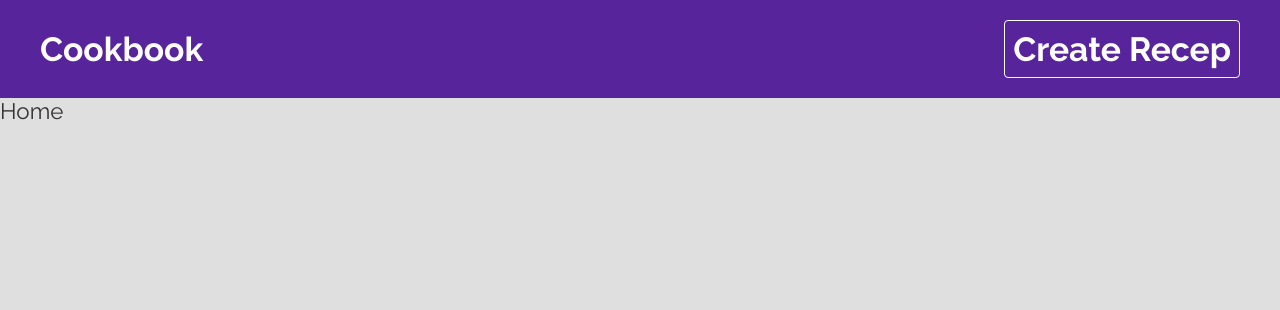
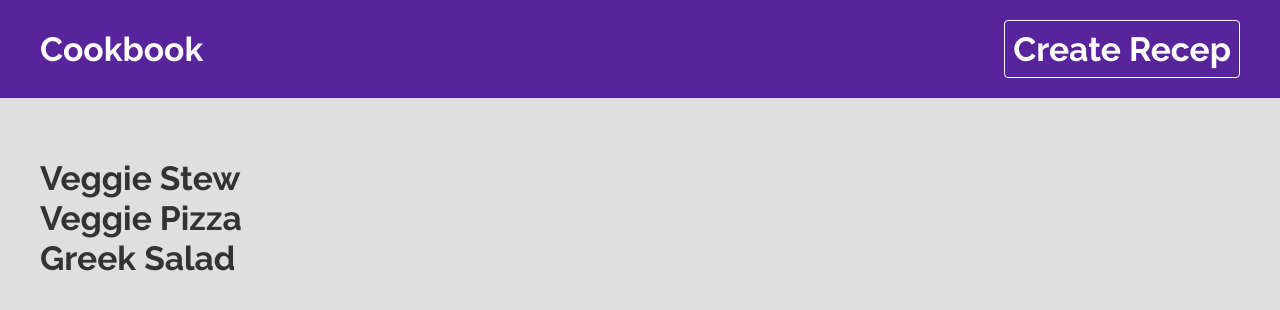
Before and after one commit to kalamarcin/cookbook, a React (Create React App) app: page / in a window 1280 px wide. Shown: the top 310 px of the page. Built offline with nearby package versions, Linux system fonts and the light colour scheme; data requests are answered from the project's data file.

Commit message:
useFetch

```diff
--- /dev/null
+++ b/src/hook/useFetch.js
@@ -0,0 +1,43 @@
+import { useState, useEffect } from "react"
+
+export const useFetch = (url) => {
+  const [data, setData] = useState(null)
+  const [isPending, setIsPending] = useState(false)
+  const [error, setError] = useState(null)
+
+  useEffect(() => {
+    const controller = new AbortController()
+
+    const fetchData = async () => {
+      setIsPending(true)
+
+      try {
+        const res = await fetch(url, { signal: controller.signal })
+        if(!res.ok) {
+          throw new Error(res.statusText)
+        }
+        const data = await res.json()
+
+        setIsPending(false)
+        setData(data)
+        setError(null)
+      } catch (err) {
+        if (err.name === "AbortError") {
+          console.log("the fetch was aborted")
+        } else {
+          setIsPending(false)
+          setError('Could not fetch the data')
+        }
+      }
+    }
+
+    fetchData()
+
+    return () => {
+      controller.abort()
+    }
+
+  }, [url])
+
+  return { data, isPending, error }
+}
--- a/src/pages/home/Home.css
+++ b/src/pages/home/Home.css
@@ -0,0 +1,4 @@
+.home {
+    max-width: 1200px;
+    margin: 60px auto;
+}
--- a/src/pages/home/Home.js
+++ b/src/pages/home/Home.js
@@ -1,10 +1,20 @@
+import { useFetch } from '../../hook/useFetch'
+
 // styles
 import './Home.css'
 
 const Home = () => {
-  return (
-    <div>Home</div>
-  )
+	const { data, isPending, error } = useFetch('http://localhost:3000/recipes')
+
+	return (
+		<div className="home">
+			{error && <p className="error">{error}</p>}
+			{isPending && <p className="loading">Loading...</p>}
+			{data && data.map(recipe => (
+      <h2 key={recipe.id}>{recipe.title}</h2>)
+      )}
+		</div>
+	)
 }
 
 export default Home
```
